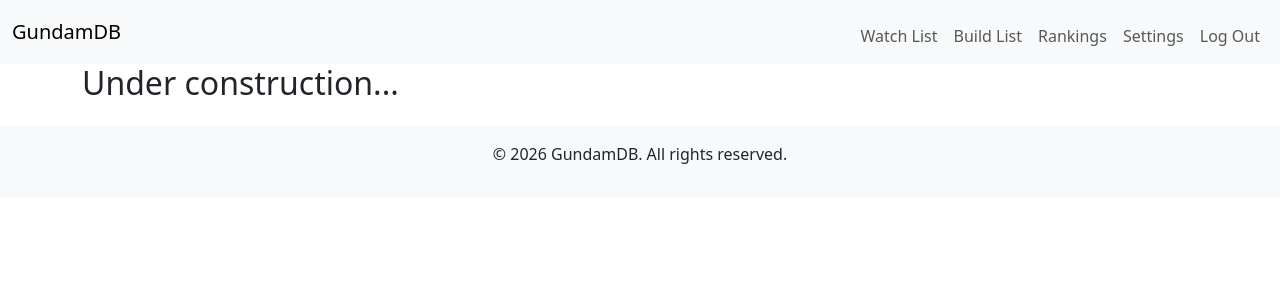
After one commit to EricJostad/CS50-Final-Project, a Flask app: page /build-list in a window 1280 px wide. The commit adds this page. Shown: the top 300 px of the page. Run offline with Flask 3, Linux system fonts and the light colour scheme; a user stored in the database is signed in.

Commit message:
Added watch and build list html templates as well as added several placeholder functions in app.py to eventually handle their respective logic

```diff
--- a/app.py
+++ b/app.py
@@ -153,6 +153,18 @@ def search():
     return render_template("search_results.html", results=results, query=query)
 
 
+@app.route("/build-list")
+@login_required
+def build_list():
+    return render_template("build-list.html")
+
+
+@app.route("/watch-list")
+@login_required
+def watch_list():
+    return render_template("watch-list.html")
+
+
 @app.route("/settings")
 @login_required
 def settings():
--- /dev/null
+++ b/templates/build-list.html
@@ -0,0 +1,11 @@
+{% extends "layout.html" %}
+
+{% block title %}
+    Build List
+{% endblock %}
+
+{% block content %}
+    <div>
+        <h2>Under construction...</h2>
+    </div>
+{% endblock %}
--- a/templates/layout.html
+++ b/templates/layout.html
@@ -17,8 +17,8 @@
             <a class="navbar-brand" href="/">GundamDB</a>
                 {% if session["user_id"] %}
                 <ul class="navbar-nav ms-auto mt-2">
-                    <li class="nav-item"><a class="nav-link" href="/settings">Watch List</a></li>
-                    <li class="nav-item"><a class="nav-link" href="/settings">Build List</a></li>
+                    <li class="nav-item"><a class="nav-link" href="/watch-list">Watch List</a></li>
+                    <li class="nav-item"><a class="nav-link" href="/build-list">Build List</a></li>
                     <li class="nav-item"><a class="nav-link" href="/settings">Rankings</a></li>
                     <li class="nav-item"><a class="nav-link" href="/settings">Settings</a></li>
                     <li class="nav-item"><a class="nav-link" href="/logout">Log Out</a></li>
--- a/templates/search_results.html
+++ b/templates/search_results.html
@@ -1,6 +1,10 @@
 {% extends "layout.html" %}
 
-{% block title %}Search Results{% endblock %}
+{% block title %}
+
+Search Results
+
+{% endblock %}
 
 {% block content %}
 <h1>Search Result for "{{ query }}"</h1>
```
Also changed, not shown: templates/watch-list.html (added, +11 -0 lines), 2 other files.
